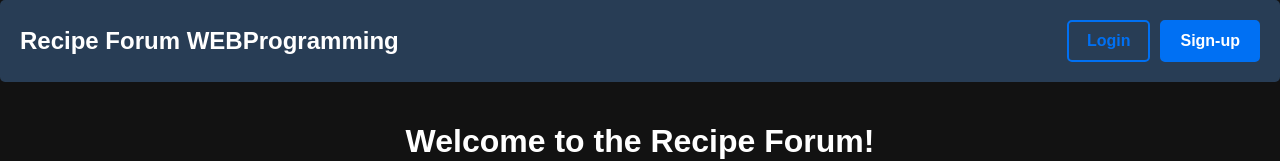
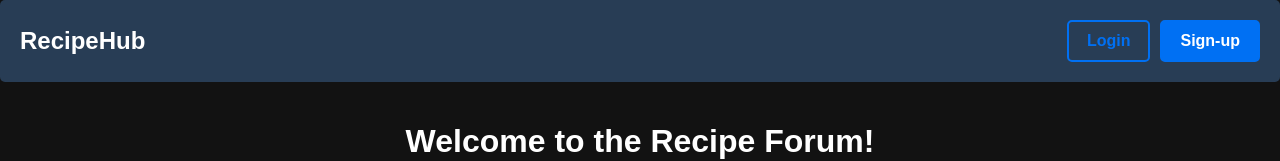
Before and after one commit to jozhkee/WEB_Programming, a Next.js app: page / in a window 1280 px wide. Shown: the top 161 px of the page. Built offline with nearby package versions, Linux system fonts and the light colour scheme; no server answers; the database is empty.

Commit message:
Changed name of website on header

```diff
--- a/components/Header.js
+++ b/components/Header.js
@@ -40,7 +40,7 @@ export default function Header() {
     <header className={styles.header}>
       {/* Clickable Title without changing style */}
       <Link href="/" passHref legacyBehavior>
-        <a className={styles.title}>Recipe Forum WEBProgramming</a>
+        <a className={styles.title}>RecipeHub</a>
       </Link>
 
       <div className={styles.authButtons}>
```
